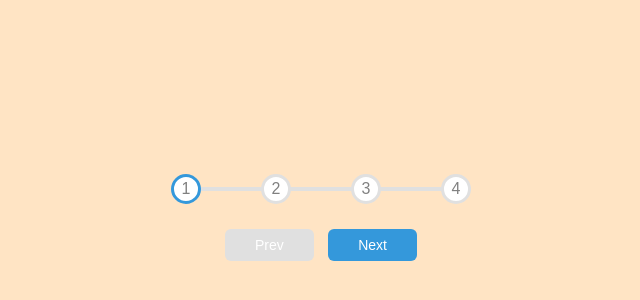
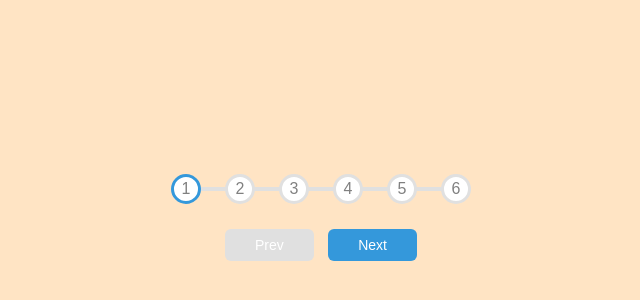
Before and after one commit to chinmayy13/Progress-Steps, a plain HTML site: page index.html in a window 1280 px wide. Shown: the part 180-480 px from the top of the page, without its empty margins (319-959 px from the left). Drawn offline with Linux system fonts and the light colour scheme; a web font is replaced by a local one.

Commit message:
Update index.html
added 2 more steps

```diff
--- a/index.html
+++ b/index.html
@@ -22,6 +22,8 @@
         <div class="circle">2</div>
         <div class="circle">3</div>
         <div class="circle">4</div>
+        <div class="circle">5</div>
+        <div class="circle">6</div>
       </div>
       <button class="btn" id="prev" disabled>Prev</button>
       <button class="btn" id="next">Next</button>
```
